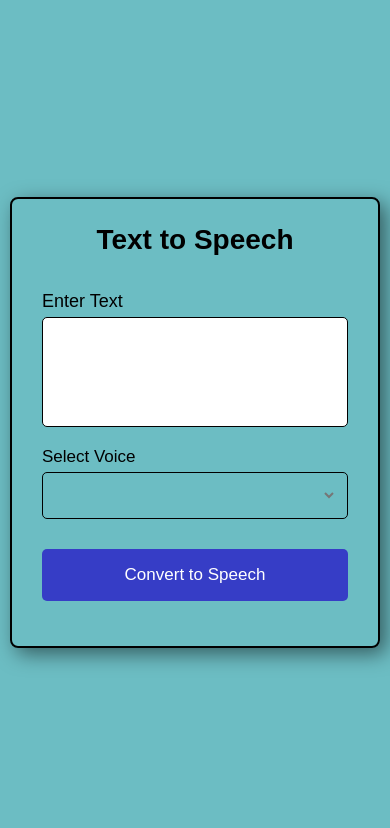
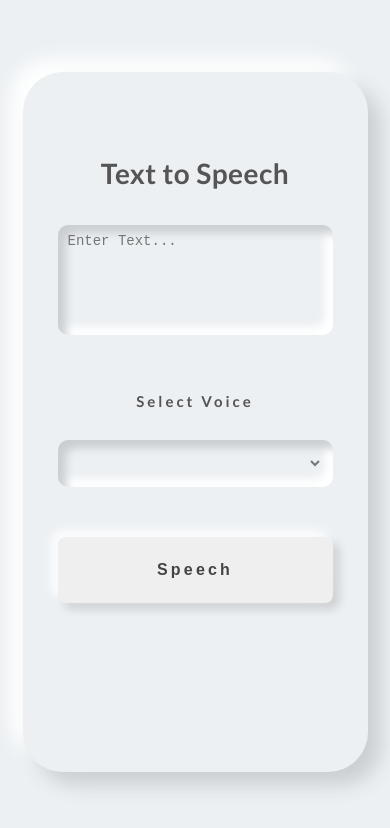
Before and after one commit to bcerdem/text-reader, a plain HTML site: page index.html in a window 390 px wide. Drawn offline with Linux system fonts and the light colour scheme.

Commit message:
theme change

```diff
--- a/index.html
+++ b/index.html
@@ -2,18 +2,18 @@
 <html lang="en">
 <head>
     <meta charset="UTF-8">
-    <meta http-equiv="X-UA-Compatible" content=""IE-edge>
+    <meta http-equiv="X-UA-Compatible" content="IE-edge">
     <meta name="viewport" content="width-device-width, initial-scale=1.0">
+    <link rel="stylesheet" href="https://fonts.googleapis.com/css2?family=Lato:wght@300;700&display=swap">
     <link rel="stylesheet" href="/style.css">
-    <title>Title</title>
+    <title>Text to Speech</title>
 </head>
 <body>
     <div class="wrapper">
         <header>Text to Speech</header>
         <form action="#">
             <div class="row">
-                <label>Enter Text</label>
-                <textarea></textarea>
+                <textarea class="place-holder" placeholder="Enter Text..."></textarea>
             </div>
             <div class="row">
                 <label>Select Voice</label>
@@ -21,7 +21,7 @@
                     <select></select>
                 </div>
             </div>
-            <button>Convert to Speech</button>
+            <button>Speech</button>
         </form>
     </div>
     <script src="/script.js"></script>
--- a/script.js
+++ b/script.js
@@ -0,0 +1,48 @@
+const textarea = document.querySelector("textarea");
+const voicelist = document.querySelector("select");
+const speechBtn = document.querySelector("button");
+const synth = window.speechSynthesis;
+
+voices();
+
+function voices() {
+    const voices = synth.getVoices();
+    for (let i = 0; i < voices.length; i++) {
+        const voice = voices[i];
+        const selected = voice.name === "Google US English" ? "selected" : "";
+        voicelist.insertAdjacentHTML("beforeend", `<option value="${voice.name}" ${selected}>${voice.name} (${voice.lang})</option>`);
+    }
+}
+
+function textToSpeech(text) {
+    const utterance = new SpeechSynthesisUtterance(text);
+    const voice = synth.getVoices().find(v => v.name === voicelist.value);
+    utterance.voice = voice;
+    synth.speak(utterance);
+}
+
+function updateSpeechButton() {
+    if (synth.speaking) {
+        synth.pause();
+        speechBtn.innerText = "Resume Speech";
+    } else {
+        synth.resume();
+        speechBtn.innerText = "Pause Speech";
+    }
+}
+
+speechBtn.addEventListener("click", (e) => {
+    e.preventDefault();
+    if (textarea.value.trim() !== "") {
+        if (!synth.speaking) {
+            textToSpeech(textarea.value);
+            speechBtn.innerText = "Pause Speech";
+        } else {
+            updateSpeechButton();
+        }
+    } else {
+        speechBtn.innerText = "Convert to Speech";
+    }
+});
+
+synth.addEventListener("voiceschanged", voices);
--- a/style.css
+++ b/style.css
@@ -1,30 +1,37 @@
 *{
-    margin: 0;
-    padding: 0;
     box-sizing: border-box;
-    font-family: sans-serif;
 }
 
+
 body{
+    margin: 0;
+    height: 100vh;
+    width: 100vw;
+    overflow: hidden;
+    font-family: Lato, sans-serif;;
+    font-weight: 700;
     display: flex;
+    align-items: center;
     justify-content: center;
-    align-items: center;
-    min-height: 100vh;
-    background: rgba(33,155,164,0.66);
+    color: #555;
+    background-color: #ecf0f3;
 }
 
 .wrapper{
-    width: 370px;
-    padding: 25px 30px;
-    border: 2px solid black;
-    border-radius: 8px;
-    box-shadow: 6px 6px 20px rgba(0,0,0,0.5);
+    width: 430px;
+    height: 700px;
+    padding: 60px 35px 35px 35px;
+    border-radius: 40px;
+    background-color: #ecf0f3;
+    box-shadow: 13px 13px 20px #cbced1,
+    -13px -13px 20px #ffffff;
 }
 
 .wrapper header{
+    text-align: center;
     font-size: 28px;
-    text-align: center;
-    font-weight: bold;
+    padding-top: 24px;
+    letter-spacing: 0.5px;
 }
 
 .wrapper form{
@@ -38,12 +45,19 @@ form .row{
 }
 
 form .row label{
-    font-size: 18px;
-    margin-bottom: 5px;
+    text-align: center;
+    font-size: 15px;
+    padding: 0px 0px 30px 0px;
+    letter-spacing: 3px;
+    width: 100%;
 }
 
+
 form .row:nth-child(2) label{
-    font-size: 17px;
+    text-align: center;
+    font-size: 15px;
+    padding-top: 7px;
+    letter-spacing: 3px;
 }
 
 form :where(textarea,select,button){
@@ -51,7 +65,7 @@ form :where(textarea,select,button){
     width: 100%;
     height: 100%;
     border: none;
-    border-radius: 5px;
+    border-radius: 10px;
 }
 
 form .row textarea{
@@ -59,7 +73,15 @@ form .row textarea{
     height: 110px;
     font-size: 14px;
     padding: 8px 10px;
-    border: 1px solid black;
+    margin-bottom: 30px;
+    border-radius: 10px;
+    box-shadow: inset 8px 8px 8px #cbced1, inset -8px -8px 8px #ffffff;
+    background-color: #ecf0f3;
+}
+
+.place-holder{
+    color: #555555;
+    text-decoration: none;
 }
 
 form .row textarea::-webkit-scrollbar{
@@ -71,9 +93,11 @@ form .row .outer{
     display: flex;
     padding: 0 10px;
     align-items: center;
-    border-radius: 5px;
     justify-content: center;
-    border: 1px solid black;
+    margin-bottom: 30px;
+    border-radius: 10px;
+    box-shadow: inset 8px 8px 8px #cbced1, inset -8px -8px 8px #ffffff;
+
 }
 
 form .row select{
@@ -93,11 +117,41 @@ form .row select::-webkit-scrollbar-thumb{
 }
 
 form button{
-    height: 52px;
-    color: #ffffff;
-    font-size: 17px;
+    padding: 1.5em 5em;
+    background: #efefef;
+    border: none;
+    border-radius: .5rem;
+    color: #444;
+    font-size: 1rem;
+    font-weight: 700;
+    letter-spacing: .2rem;
+    text-align: center;
+    outline: none;
     cursor: pointer;
-    margin-top: 10px;
-    background: #363dc6;
-    transition: 0.2s ease;
+    transition: .2s ease-in-out;
+    box-shadow: -6px -6px 14px rgba(255, 255, 255, .7),
+    -6px -6px 10px rgba(255, 255, 255, .5),
+    6px 6px 8px rgba(255, 255, 255, .075),
+    6px 6px 10px rgba(0, 0, 0, .15);
 }
+
+form button:hover{
+    box-shadow: -2px -2px 6px rgba(255, 255, 255, .6),
+    -2px -2px 4px rgba(255, 255, 255, .4),
+    2px 2px 2px rgba(255, 255, 255, .05),
+    2px 2px 4px rgba(0, 0, 0, .1);
+}
+
+form button:active{
+    box-shadow: inset -2px -2px 6px rgba(255, 255, 255, .7),
+    inset -2px -2px 4px rgba(255, 255, 255, .5),
+    inset 2px 2px 2px rgba(255, 255, 255, .075),
+    inset 2px 2px 4px rgba(0, 0, 0, .15);
+}
+
+@media (max-width: 400px){
+    .wrapper{
+        max-width: 345px;
+        width: 100%;
+    }
+}
```
